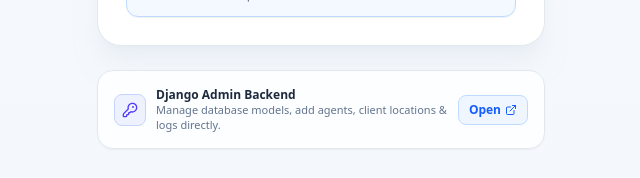
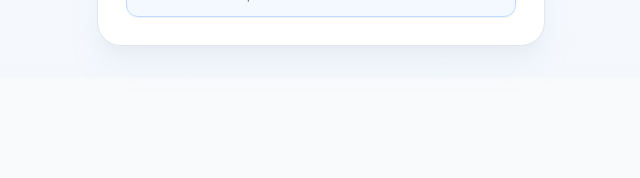
Before and after one commit to WORKVJ/Agent, a Next.js app in the folder frontend/: page /login in a window 1280 px wide. Shown: the part 682-860 px from the top of the page, without its empty margins (319-959 px from the left). After the commit the page ends 800 px from the top, so only its background shows below. Built offline with nearby package versions, Linux system fonts and the light colour scheme; no server answers.

Commit message:
Remove Django admin redirect card from frontend login view

```diff
--- a/frontend/src/app/login/page.tsx
+++ b/frontend/src/app/login/page.tsx
@@ -6,17 +6,15 @@ import {
   Navigation,
   ShieldCheck,
   Smartphone,
-  KeyRound,
   User,
   Eye,
   EyeOff,
   LogIn,
   CheckCircle2,
   AlertCircle,
-  ExternalLink,
   Lock
 } from 'lucide-react';
-import { loginUser, API_BASE_URL } from '@/lib/api';
+import { loginUser } from '@/lib/api';
 
 export default function LoginPage() {
   const router = useRouter();
@@ -334,28 +332,6 @@ export default function LoginPage() {
           </div>
         </div>
 
-        {/* Django Admin Link & Backend Notice */}
-        <div className="bg-white/80 backdrop-blur-sm rounded-2xl p-4 border border-slate-200 text-xs text-slate-600 flex items-center justify-between shadow-xs">
-          <div className="flex items-center gap-2.5">
-            <div className="w-8 h-8 rounded-lg bg-indigo-50 border border-indigo-200 flex items-center justify-center text-indigo-600 shrink-0">
-              <KeyRound className="w-4 h-4" />
-            </div>
-            <div>
-              <div className="font-semibold text-slate-800">Django Admin Backend</div>
-              <div className="text-[11px] text-slate-500">Manage database models, add agents, client locations &amp; logs directly.</div>
-            </div>
-          </div>
-          <a
-            href={`${API_BASE_URL.replace(/\/api\/?$/, '')}/admin/`}
-            target="_blank"
-            rel="noopener noreferrer"
-            className="flex items-center gap-1 text-xs font-bold text-blue-600 hover:text-blue-800 bg-blue-50 px-2.5 py-1.5 rounded-lg border border-blue-200 hover:bg-blue-100 transition-all shrink-0 ml-2"
-          >
-            <span>Open</span>
-            <ExternalLink className="w-3 h-3" />
-          </a>
-        </div>
-
       </div>
     </div>
   );
```
